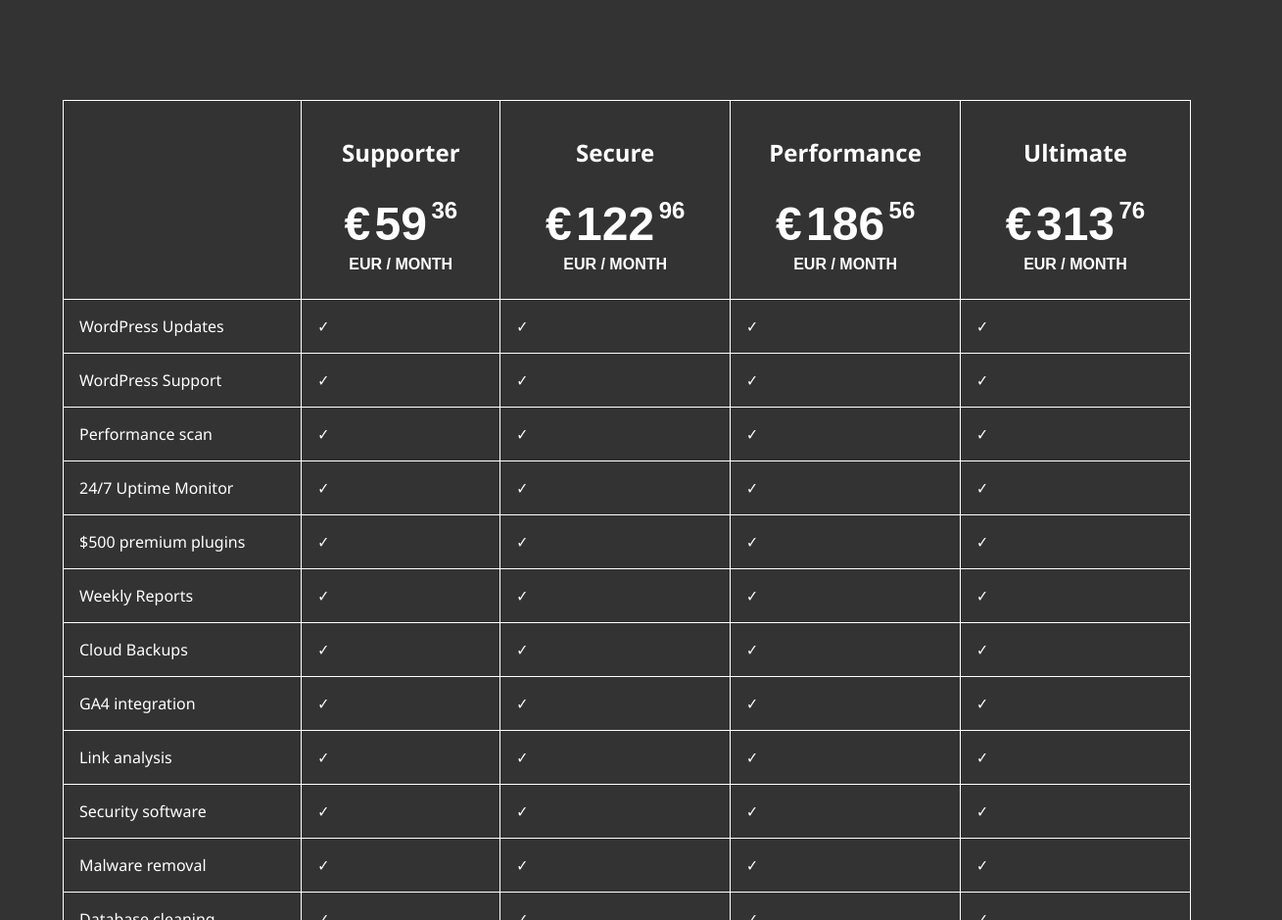
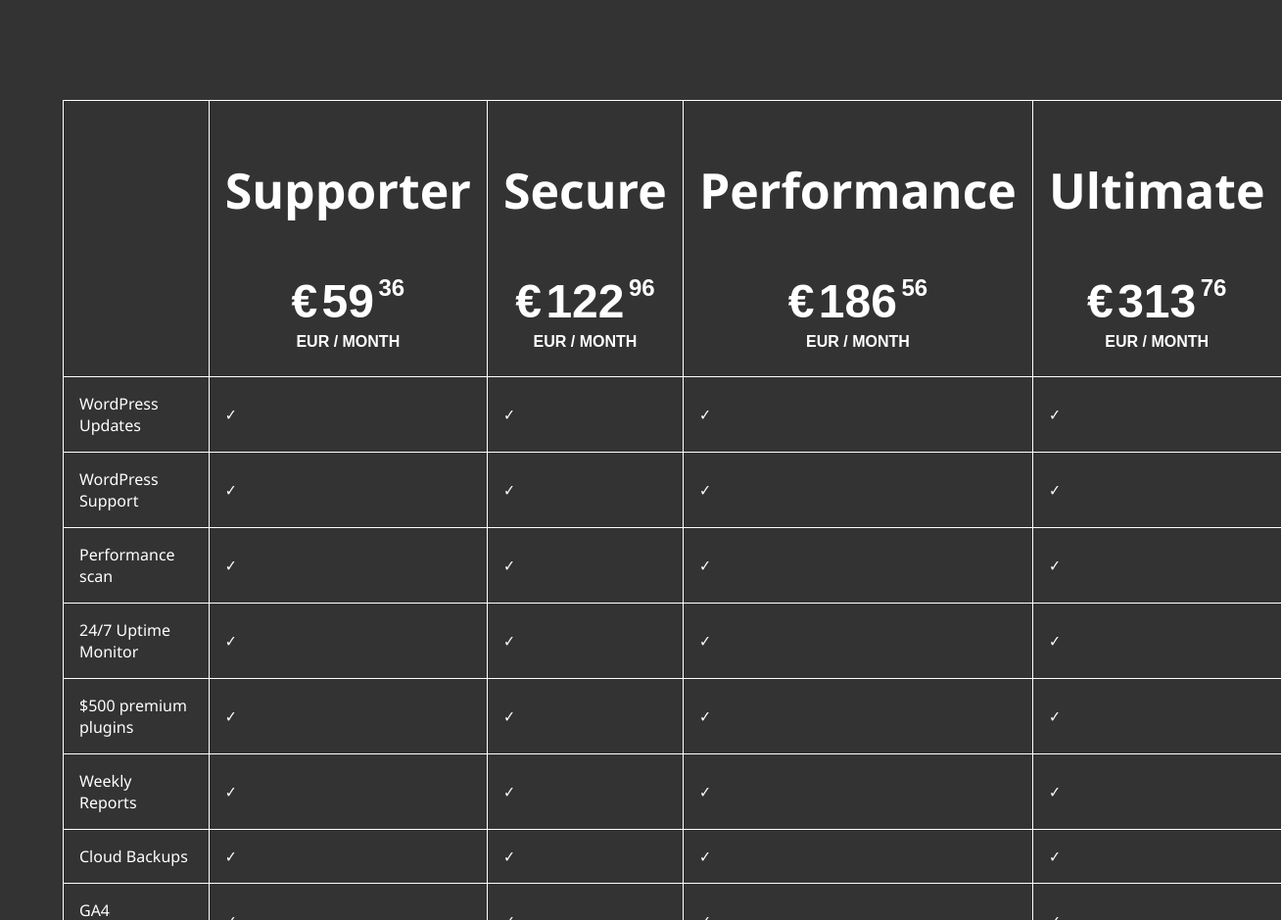
Before and after one commit to JustinDouglas16/test-site, a plain HTML site: page index.html in a window 1280 px wide. Shown: the part 1720-2659 px from the top of the page at 98% size, 1309 px wide, since content can reach past the window. Drawn offline with Linux system fonts and the light colour scheme.

Commit message:
added some simple h2 stlying for the table header

```diff
--- a/index.html
+++ b/index.html
@@ -94,7 +94,7 @@
                     <tr>
                         <th></th>
                         <th>
-                            <h2>Supporter</h2>
+                            <h2 class="price-heading">Supporter</h2>
                             <div class="price-display">
                                 <span class="currency">€</span>
                                 <span class="amount">59</span>
@@ -103,7 +103,7 @@
                             </div>
                         </th>
                         <th>
-                            <h2>Secure</h2>
+                            <h2 class="price-heading">Secure</h2>
                             <div class="price-display">
                                 <span class="currency">€</span>
                                 <span class="amount">122</span>
@@ -112,7 +112,7 @@
                             </div>
                         </th>
                         <th>
-                            <h2>Performance</h2>
+                            <h2 class="price-heading">Performance</h2>
                             <div class="price-display">
                                 <span class="currency">€</span>
                                 <span class="amount">186</span>
@@ -121,7 +121,7 @@
                             </div>
                         </th>
                         <th>
-                            <h2>Ultimate</h2>
+                            <h2 class="price-heading">Ultimate</h2>
                             <div class="price-display">
                                 <span class="currency">€</span>
                                 <span class="amount">313</span>
--- a/style.css
+++ b/style.css
@@ -269,6 +269,10 @@ td {
   }
 }
 
+.price-heading {
+  font-size: 3.125rem;
+}
+
 .price-display {
   /* Set overall alignment if needed */
   text-align: center;
```
